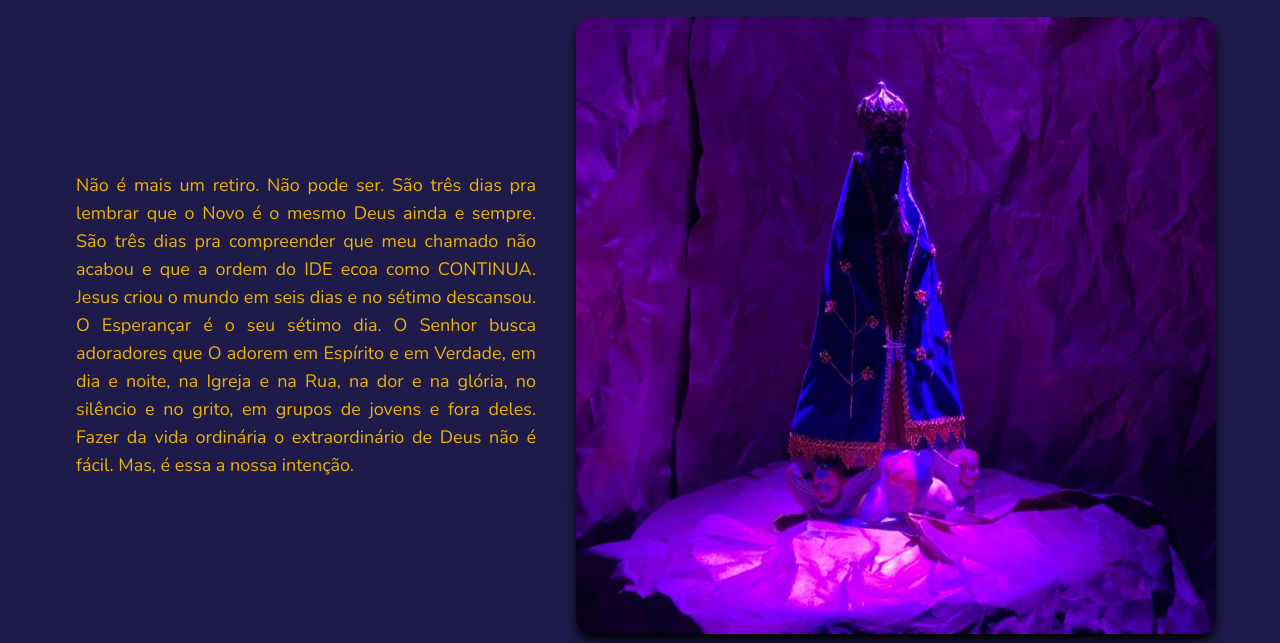
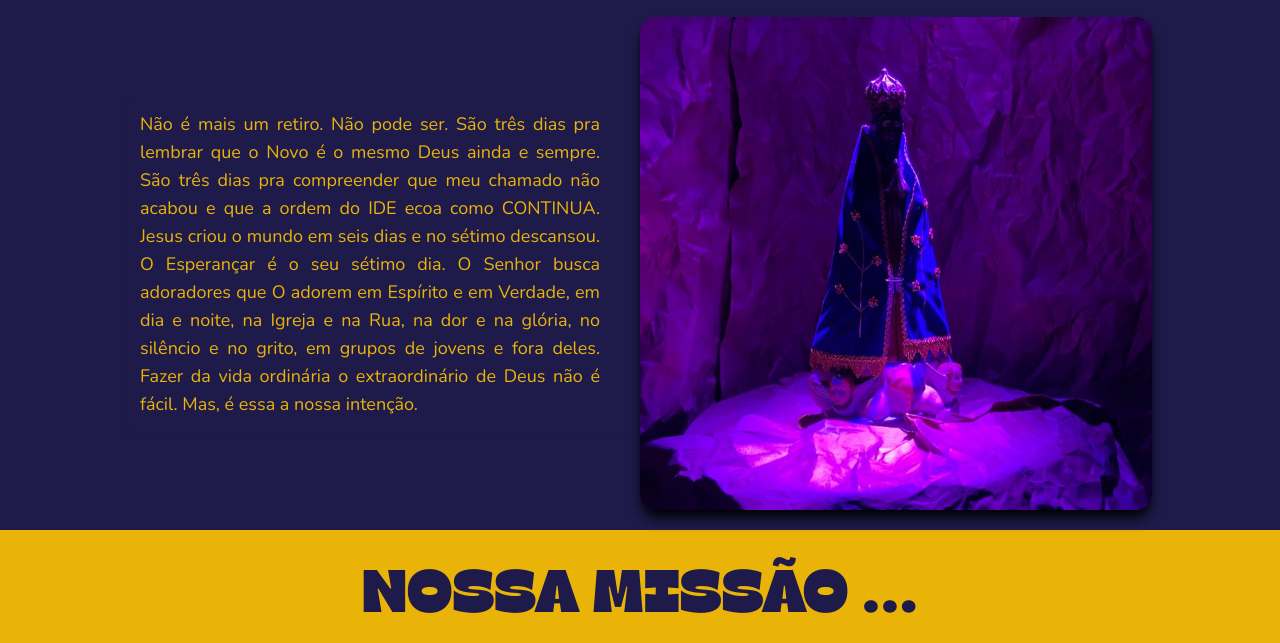
Before and after one commit to euHec/projeto_esperancar, a website: page index.html in a window 1280 px wide. Shown: the part 518-1161 px from the top of the page. Drawn offline with nearby package versions, Linux system fonts and the light colour scheme; some packages are replaced by stand-ins of ours; a script that the page names is missing; files whose address does not match are found by name.

Commit message:
Fix: Corrige tamanho da imagem da sessão de quem somos

```diff
--- a/index.html
+++ b/index.html
@@ -43,7 +43,7 @@
             <h3 class="order-2 sm:w-2/5 w-full h-1/2 p-3 text-yellow-500 text-justify shadow-md shadow-indigo-950 rounded-lg text-lg sm:pr-10">
               Não é mais um retiro. Não pode ser. São três dias pra lembrar que o Novo é o mesmo Deus ainda e sempre. São três dias pra compreender que meu chamado não acabou e que a ordem do IDE ecoa como CONTINUA. Jesus criou o mundo em seis dias e no sétimo descansou. O Esperançar é o seu sétimo dia.  O Senhor busca adoradores que O adorem em Espírito e em Verdade, em dia e noite, na Igreja e na Rua, na dor e na glória, no silêncio e no grito, em grupos de jovens e fora deles. Fazer da vida ordinária o extraordinário de Deus não é fácil. Mas, é essa a nossa intenção.
             </h3>
-            <img class="order-1 sm:order-2 w-1/2 sm:h-1/4 h-1/2 rounded-2xl shadow-lg shadow-black" src="./images/Maria.jpeg" alt="Maria">
+            <img class="order-1 sm:order-2 w-1/2 sm:w-2/5 sm:h-auto h-1/2 rounded-2xl shadow-lg shadow-black" src="./images/Maria.jpeg" alt="Maria">
         </div>
       </section>
 
```
